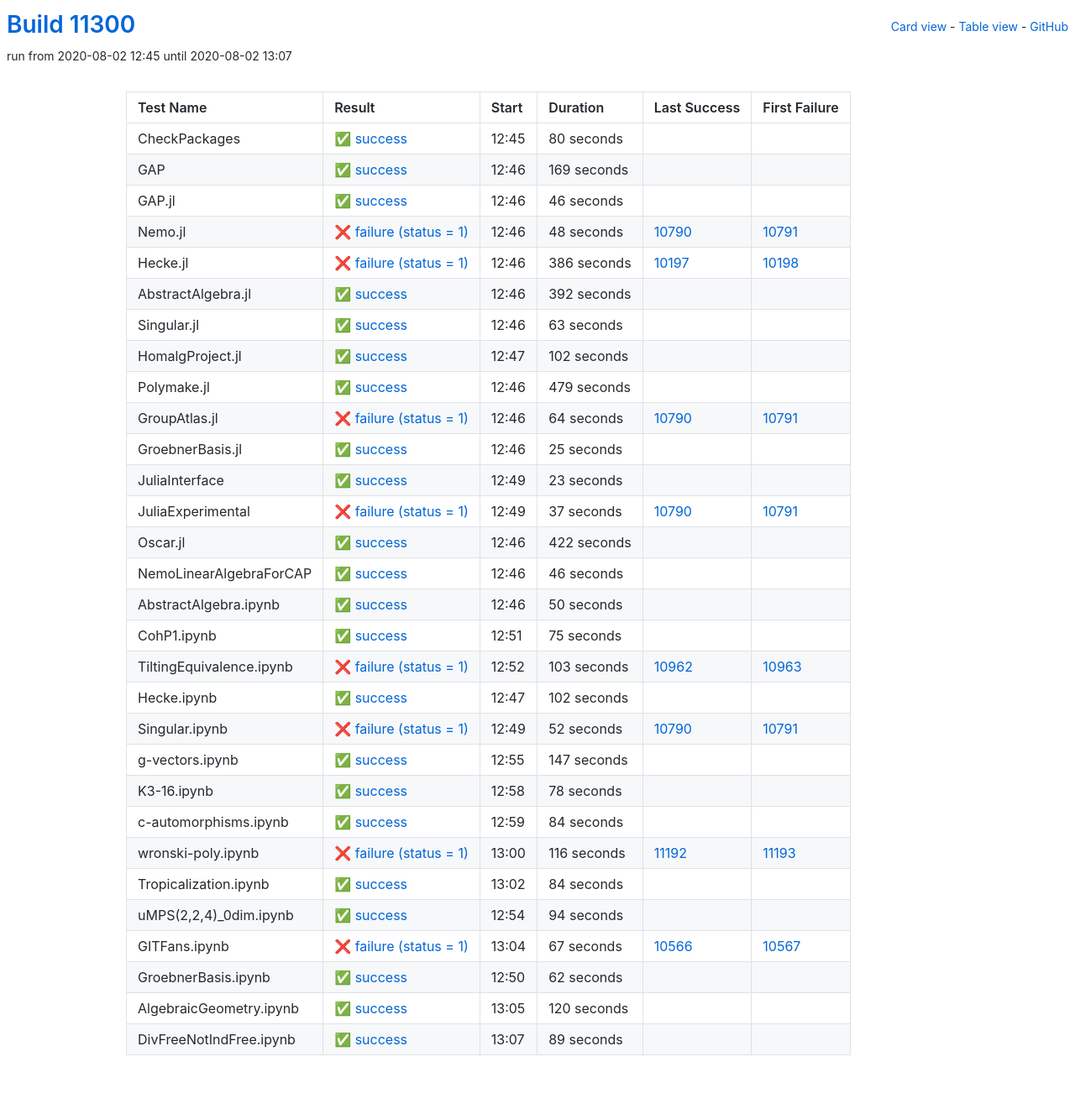
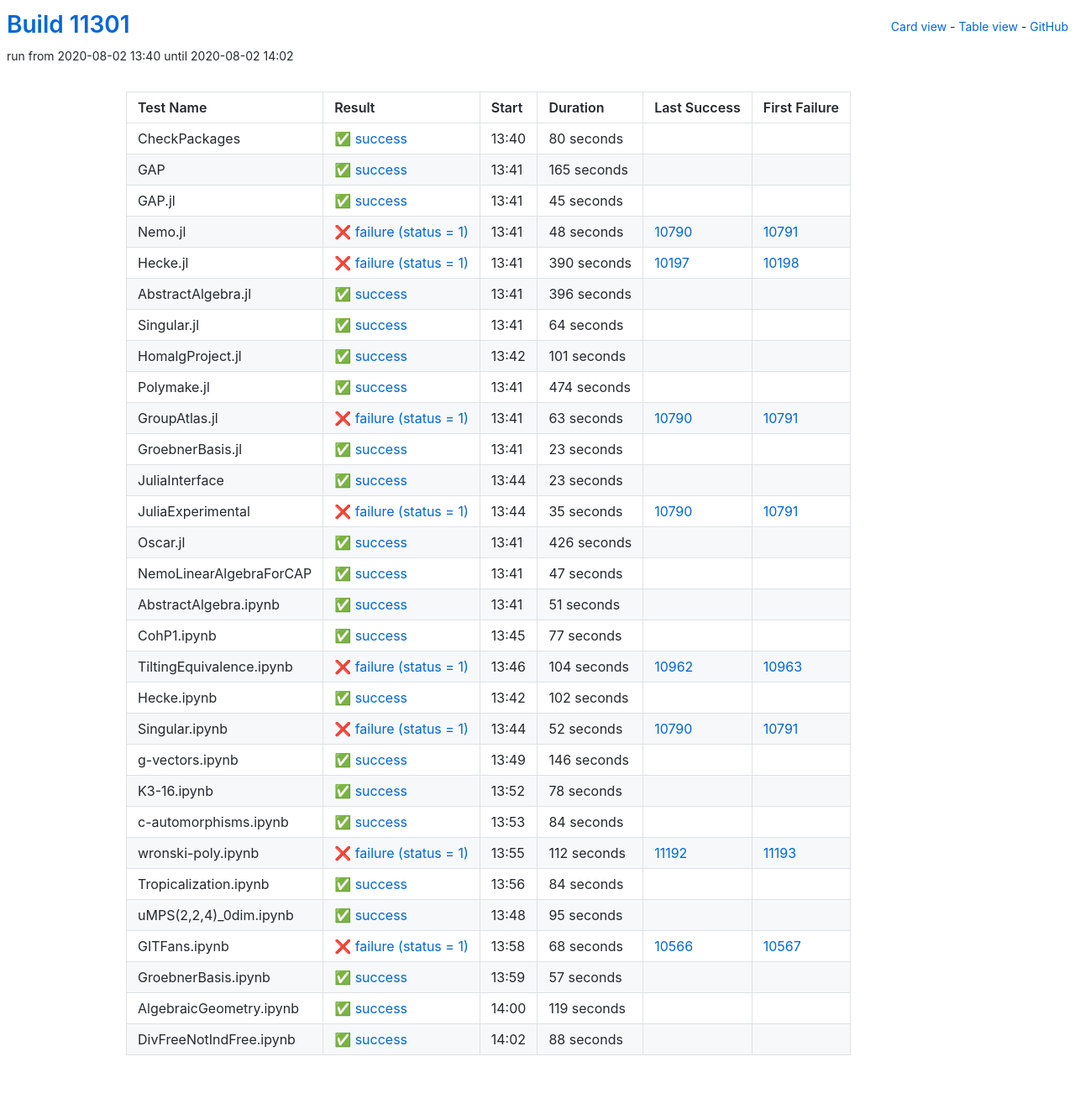
Before and after one commit to oscar-system/oscar-ci-status, a Jekyll site: the page built from table.html, in a window 1280 px wide. Shown: the whole page at 84% size. Built offline with Jekyll 4.4.1, drawn with Linux system fonts in a browser that asks for light colours.

Commit message:
Build #11301

```diff
--- a/_data/ci.yml
+++ b/_data/ci.yml
@@ -1,6 +1,6 @@
 ---
-build: 11300
-build_url: https://oscarci.mathematik.uni-kl.de/job/oscar/11300/
+build: 11301
+build_url: https://oscarci.mathematik.uni-kl.de/job/oscar/11301/
 job: oscar
 organization: oscar-system
 repo: oscar-ci-status
@@ -8,8 +8,8 @@
 tests:
 - name: CheckPackages
   id: checkpackages
-  log: https://oscarci.mathematik.uni-kl.de/job/oscar/11300/artifact/logs/build-11300/CheckPackages.log
-  start: 2020-08-02 12:45
+  log: https://oscarci.mathematik.uni-kl.de/job/oscar/11301/artifact/logs/build-11301/CheckPackages.log
+  start: 2020-08-02 13:40
   success: true
   exitcode: 0
   status: success
@@ -20,32 +20,32 @@
   first_failure_url:
 - name: GAP
   id: gap
-  log: https://oscarci.mathematik.uni-kl.de/job/oscar/11300/artifact/logs/build-11300/GAP.log
-  start: 2020-08-02 12:46
+  log: https://oscarci.mathematik.uni-kl.de/job/oscar/11301/artifact/logs/build-11301/GAP.log
+  start: 2020-08-02 13:41
   success: true
   exitcode: 0
   status: success
-  duration: 169
+  duration: 165
   last_success: false
   last_success_url:
   first_failure: false
   first_failure_url:
 - name: GAP.jl
   id: gap-jl
-  log: https://oscarci.mathematik.uni-kl.de/job/oscar/11300/artifact/logs/build-11300/GAP.jl.log
-  start: 2020-08-02 12:46
+  log: https://oscarci.mathematik.uni-kl.de/job/oscar/11301/artifact/logs/build-11301/GAP.jl.log
+  start: 2020-08-02 13:41
   success: true
   exitcode: 0
   status: success
-  duration: 46
+  duration: 45
   last_success: false
   last_success_url:
   first_failure: false
   first_failure_url:
 - name: Nemo.jl
   id: nemo-jl
-  log: https://oscarci.mathematik.uni-kl.de/job/oscar/11300/artifact/logs/build-11300/Nemo.jl.log
-  start: 2020-08-02 12:46
+  log: https://oscarci.mathematik.uni-kl.de/job/oscar/11301/artifact/logs/build-11301/Nemo.jl.log
+  start: 2020-08-02 13:41
   success: false
   exitcode: 1
   status: failure
@@ -56,92 +56,92 @@
   first_failure_url: https://oscarci.mathematik.uni-kl.de/job/oscar/10791/
 - name: Hecke.jl
   id: hecke-jl
-  log: https://oscarci.mathematik.uni-kl.de/job/oscar/11300/artifact/logs/build-11300/Hecke.jl.log
-  start: 2020-08-02 12:46
+  log: https://oscarci.mathematik.uni-kl.de/job/oscar/11301/artifact/logs/build-11301/Hecke.jl.log
+  start: 2020-08-02 13:41
   success: false
   exitcode: 1
   status: failure
-  duration: 386
+  duration: 390
   last_success: 10197
   last_success_url: https://oscarci.mathematik.uni-kl.de/job/oscar/10197/
   first_failure: 10198
   first_failure_url: https://oscarci.mathematik.uni-kl.de/job/oscar/10198/
 - name: AbstractAlgebra.jl
   id: abstractalgebra-jl
-  log: https://oscarci.mathematik.uni-kl.de/job/oscar/11300/artifact/logs/build-11300/AbstractAlgebra.jl.log
-  start: 2020-08-02 12:46
+  log: https://oscarci.mathematik.uni-kl.de/job/oscar/11301/artifact/logs/build-11301/AbstractAlgebra.jl.log
+  start: 2020-08-02 13:41
   success: true
   exitcode: 0
   status: success
-  duration: 392
+  duration: 396
   last_success: false
   last_success_url:
   first_failure: false
   first_failure_url:
 - name: Singular.jl
   id: singular-jl
-  log: https://oscarci.mathematik.uni-kl.de/job/oscar/11300/artifact/logs/build-11300/Singular.jl.log
-  start: 2020-08-02 12:46
+  log: https://oscarci.mathematik.uni-kl.de/job/oscar/11301/artifact/logs/build-11301/Singular.jl.log
+  start: 2020-08-02 13:41
   success: true
   exitcode: 0
   status: success
-  duration: 63
+  duration: 64
   last_success: false
   last_success_url:
   first_failure: false
   first_failure_url:
 - name: HomalgProject.jl
   id: homalgproject-jl
-  log: https://oscarci.mathematik.uni-kl.de/job/oscar/11300/artifact/logs/build-11300/HomalgProject.jl.log
-  start: 2020-08-02 12:47
+  log: https://oscarci.mathematik.uni-kl.de/job/oscar/11301/artifact/logs/build-11301/HomalgProject.jl.log
+  start: 2020-08-02 13:42
   success: true
   exitcode: 0
   status: success
-  duration: 102
+  duration: 101
   last_success: false
   last_success_url:
   first_failure: false
   first_failure_url:
 - name: Polymake.jl
   id: polymake-jl
-  log: https://oscarci.mathematik.uni-kl.de/job/oscar/11300/artifact/logs/build-11300/Polymake.jl.log
-  start: 2020-08-02 12:46
+  log: https://oscarci.mathematik.uni-kl.de/job/oscar/11301/artifact/logs/build-11301/Polymake.jl.log
+  start: 2020-08-02 13:41
   success: true
   exitcode: 0
   status: success
-  duration: 479
+  duration: 474
   last_success: false
   last_success_url:
   first_failure: false
   first_failure_url:
 - name: GroupAtlas.jl
   id: groupatlas-jl
-  log: https://oscarci.mathematik.uni-kl.de/job/oscar/11300/artifact/logs/build-11300/GroupAtlas.jl.log
-  start: 2020-08-02 12:46
+  log: https://oscarci.mathematik.uni-kl.de/job/oscar/11301/artifact/logs/build-11301/GroupAtlas.jl.log
+  start: 2020-08-02 13:41
   success: false
   exitcode: 1
   status: failure
-  duration: 64
+  duration: 63
   last_success: 10790
   last_success_url: https://oscarci.mathematik.uni-kl.de/job/oscar/10790/
   first_failure: 10791
   first_failure_url: https://oscarci.mathematik.uni-kl.de/job/oscar/10791/
 - name: GroebnerBasis.jl
   id: groebnerbasis-jl
-  log: https://oscarci.mathematik.uni-kl.de/job/oscar/11300/artifact/logs/build-11300/GroebnerBasis.jl.log
-  start: 2020-08-02 12:46
+  log: https://oscarci.mathematik.uni-kl.de/job/oscar/11301/artifact/logs/build-11301/GroebnerBasis.jl.log
+  start: 2020-08-02 13:41
   success: true
   exitcode: 0
   status: success
-  duration: 25
+  duration: 23
   last_success: false
   last_success_url:
   first_failure: false
   first_failure_url:
 - name: JuliaInterface
   id: juliainterface
-  log: https://oscarci.mathematik.uni-kl.de/job/oscar/11300/artifact/logs/build-11300/JuliaInterface.log
-  start: 2020-08-02 12:49
+  log: https://oscarci.mathematik.uni-kl.de/job/oscar/11301/artifact/logs/build-11301/JuliaInterface.log
+  start: 2020-08-02 13:44
   success: true
   exitcode: 0
   status: success
@@ -152,80 +152,80 @@
   first_failure_url:
 - name: JuliaExperimental
   id: juliaexperimental
-  log: https://oscarci.mathematik.uni-kl.de/job/oscar/11300/artifact/logs/build-11300/JuliaExperimental.log
-  start: 2020-08-02 12:49
+  log: https://oscarci.mathematik.uni-kl.de/job/oscar/11301/artifact/logs/build-11301/JuliaExperimental.log
+  start: 2020-08-02 13:44
   success: false
   exitcode: 1
   status: failure
-  duration: 37
+  duration: 35
   last_success: 10790
   last_success_url: https://oscarci.mathematik.uni-kl.de/job/oscar/10790/
   first_failure: 10791
   first_failure_url: https://oscarci.mathematik.uni-kl.de/job/oscar/10791/
 - name: Oscar.jl
   id: oscar-jl
-  log: https://oscarci.mathematik.uni-kl.de/job/oscar/11300/artifact/logs/build-11300/Oscar.jl.log
-  start: 2020-08-02 12:46
+  log: https://oscarci.mathematik.uni-kl.de/job/oscar/11301/artifact/logs/build-11301/Oscar.jl.log
+  start: 2020-08-02 13:41
   success: true
   exitcode: 0
   status: success
-  duration: 422
+  duration: 426
   last_success: false
   last_success_url:
   first_failure: false
   first_failure_url:
 - name: NemoLinearAlgebraForCAP
   id: nemolinearalgebraforcap
-  log: https://oscarci.mathematik.uni-kl.de/job/oscar/11300/artifact/logs/build-11300/NemoLinearAlgebraForCAP.log
-  start: 2020-08-02 12:46
+  log: https://oscarci.mathematik.uni-kl.de/job/oscar/11301/artifact/logs/build-11301/NemoLinearAlgebraForCAP.log
+  start: 2020-08-02 13:41
   success: true
   exitcode: 0
   status: success
-  duration: 46
+  duration: 47
   last_success: false
   last_success_url:
   first_failure: false
   first_failure_url:
 - name: AbstractAlgebra.ipynb
   id: abstractalgebra-ipynb
-  log: https://oscarci.mathematik.uni-kl.de/job/oscar/11300/artifact/logs/build-11300/AbstractAlgebra.ipynb.log
-  start: 2020-08-02 12:46
+  log: https://oscarci.mathematik.uni-kl.de/job/oscar/11301/artifact/logs/build-11301/AbstractAlgebra.ipynb.log
+  start: 2020-08-02 13:41
   success: true
   exitcode: 0
   status: success
-  duration: 50
+  duration: 51
   last_success: false
   last_success_url:
   first_failure: false
   first_failure_url:
 - name: CohP1.ipynb
   id: cohp1-ipynb
-  log: https://oscarci.mathematik.uni-kl.de/job/oscar/11300/artifact/logs/build-11300/CohP1.ipynb.log
-  start: 2020-08-02 12:51
+  log: https://oscarci.mathematik.uni-kl.de/job/oscar/11301/artifact/logs/build-11301/CohP1.ipynb.log
+  start: 2020-08-02 13:45
   success: true
   exitcode: 0
   status: success
-  duration: 75
+  duration: 77
   last_success: false
   last_success_url:
   first_failure: false
   first_failure_url:
 - name: TiltingEquivalence.ipynb
   id: tiltingequivalence-ipynb
-  log: https://oscarci.mathematik.uni-kl.de/job/oscar/11300/artifact/logs/build-11300/TiltingEquivalence.ipynb.log
-  start: 2020-08-02 12:52
+  log: https://oscarci.mathematik.uni-kl.de/job/oscar/11301/artifact/logs/build-11301/TiltingEquivalence.ipynb.log
+  start: 2020-08-02 13:46
   success: false
   exitcode: 1
   status: failure
-  duration: 103
+  duration: 104
   last_success: 10962
   last_success_url: https://oscarci.mathematik.uni-kl.de/job/oscar/10962/
   first_failure: 10963
   first_failure_url: https://oscarci.mathematik.uni-kl.de/job/oscar/10963/
 - name: Hecke.ipynb
   id: hecke-ipynb
-  log: https://oscarci.mathematik.uni-kl.de/job/oscar/11300/artifact/logs/build-11300/Hecke.ipynb.log
-  start: 2020-08-02 12:47
+  log: https://oscarci.mathematik.uni-kl.de/job/oscar/11301/artifact/logs/build-11301/Hecke.ipynb.log
+  start: 2020-08-02 13:42
   success: true
   exitcode: 0
   status: success
@@ -236,8 +236,8 @@
   first_failure_url:
 - name: Singular.ipynb
   id: singular-ipynb
-  log: https://oscarci.mathematik.uni-kl.de/job/oscar/11300/artifact/logs/build-11300/Singular.ipynb.log
-  start: 2020-08-02 12:49
+  log: https://oscarci.mathematik.uni-kl.de/job/oscar/11301/artifact/logs/build-11301/Singular.ipynb.log
+  start: 2020-08-02 13:44
   success: false
   exitcode: 1
   status: failure
@@ -248,20 +248,20 @@
   first_failure_url: https://oscarci.mathematik.uni-kl.de/job/oscar/10791/
 - name: g-vectors.ipynb
   id: g-vectors-ipynb
-  log: https://oscarci.mathematik.uni-kl.de/job/oscar/11300/artifact/logs/build-11300/g-vectors.ipynb.log
-  start: 2020-08-02 12:55
+  log: https://oscarci.mathematik.uni-kl.de/job/oscar/11301/artifact/logs/build-11301/g-vectors.ipynb.log
+  start: 2020-08-02 13:49
   success: true
   exitcode: 0
   status: success
-  duration: 147
+  duration: 146
   last_success: false
   last_success_url:
   first_failure: false
   first_failure_url:
 - name: K3-16.ipynb
   id: k3-16-ipynb
-  log: https://oscarci.mathematik.uni-kl.de/job/oscar/11300/artifact/logs/build-11300/K3-16.ipynb.log
-  start: 2020-08-02 12:58
+  log: https://oscarci.mathematik.uni-kl.de/job/oscar/11301/artifact/logs/build-11301/K3-16.ipynb.log
+  start: 2020-08-02 13:52
   success: true
   exitcode: 0
   status: success
@@ -272,8 +272,8 @@
   first_failure_url:
 - name: c-automorphisms.ipynb
   id: c-automorphisms-ipynb
-  log: https://oscarci.mathematik.uni-kl.de/job/oscar/11300/artifact/logs/build-11300/c-automorphisms.ipynb.log
-  start: 2020-08-02 12:59
+  log: https://oscarci.mathematik.uni-kl.de/job/oscar/11301/artifact/logs/build-11301/c-automorphisms.ipynb.log
+  start: 2020-08-02 13:53
   success: true
   exitcode: 0
   status: success
@@ -284,20 +284,20 @@
   first_failure_url:
 - name: wronski-poly.ipynb
   id: wronski-poly-ipynb
-  log: https://oscarci.mathematik.uni-kl.de/job/oscar/11300/artifact/logs/build-11300/wronski-poly.ipynb.log
-  start: 2020-08-02 13:00
+  log: https://oscarci.mathematik.uni-kl.de/job/oscar/11301/artifact/logs/build-11301/wronski-poly.ipynb.log
+  start: 2020-08-02 13:55
   success: false
   exitcode: 1
   status: failure
-  duration: 116
+  duration: 112
   last_success: 11192
   last_success_url: https://oscarci.mathematik.uni-kl.de/job/oscar/11192/
   first_failure: 11193
   first_failure_url: https://oscarci.mathematik.uni-kl.de/job/oscar/11193/
 - name: Tropicalization.ipynb
   id: tropicalization-ipynb
-  log: https://oscarci.mathematik.uni-kl.de/job/oscar/11300/artifact/logs/build-11300/Tropicalization.ipynb.log
-  start: 2020-08-02 13:02
+  log: https://oscarci.mathematik.uni-kl.de/job/oscar/11301/artifact/logs/build-11301/Tropicalization.ipynb.log
+  start: 2020-08-02 13:56
   success: true
   exitcode: 0
   status: success
@@ -308,60 +308,60 @@
   first_failure_url:
 - name: uMPS(2,2,4)_0dim.ipynb
   id: umps-2-2-4-0dim-ipynb
-  log: https://oscarci.mathematik.uni-kl.de/job/oscar/11300/artifact/logs/build-11300/uMPS-2-2-4-_0dim.ipynb.log
-  start: 2020-08-02 12:54
+  log: https://oscarci.mathematik.uni-kl.de/job/oscar/11301/artifact/logs/build-11301/uMPS-2-2-4-_0dim.ipynb.log
+  start: 2020-08-02 13:48
   success: true
   exitcode: 0
   status: success
-  duration: 94
+  duration: 95
   last_success: false
   last_success_url:
   first_failure: false
   first_failure_url:
 - name: GITFans.ipynb
   id: gitfans-ipynb
-  log: https://oscarci.mathematik.uni-kl.de/job/oscar/11300/artifact/logs/build-11300/GITFans.ipynb.log
-  start: 2020-08-02 13:04
+  log: https://oscarci.mathematik.uni-kl.de/job/oscar/11301/artifact/logs/build-11301/GITFans.ipynb.log
+  start: 2020-08-02 13:58
   success: false
   exitcode: 1
   status: failure
-  duration: 67
+  duration: 68
   last_success: 10566
   last_success_url: https://oscarci.mathematik.uni-kl.de/job/oscar/10566/
   first_failure: 10567
   first_failure_url: https://oscarci.mathematik.uni-kl.de/job/oscar/10567/
 - name: GroebnerBasis.ipynb
   id: groebnerbasis-ipynb
-  log: https://oscarci.mathematik.uni-kl.de/job/oscar/11300/artifact/logs/build-11300/GroebnerBasis.ipynb.log
-  start: 2020-08-02 12:50
+  log: https://oscarci.mathematik.uni-kl.de/job/oscar/11301/artifact/logs/build-11301/GroebnerBasis.ipynb.log
+  start: 2020-08-02 13:59
   success: true
   exitcode: 0
   status: success
-  duration: 62
+  duration: 57
   last_success: false
   last_success_url:
   first_failure: false
   first_failure_url:
 - name: AlgebraicGeometry.ipynb
   id: algebraicgeometry-ipynb
-  log: https://oscarci.mathematik.uni-kl.de/job/oscar/11300/artifact/logs/build-11300/AlgebraicGeometry.ipynb.log
-  start: 2020-08-02 13:05
+  log: https://oscarci.mathematik.uni-kl.de/job/oscar/11301/artifact/logs/build-11301/AlgebraicGeometry.ipynb.log
+  start: 2020-08-02 14:00
   success: true
   exitcode: 0
   status: success
-  duration: 120
+  duration: 119
   last_success: false
   last_success_url:
   first_failure: false
   first_failure_url:
 - name: DivFreeNotIndFree.ipynb
   id: divfreenotindfree-ipynb
-  log: https://oscarci.mathematik.uni-kl.de/job/oscar/11300/artifact/logs/build-11300/DivFreeNotIndFree.ipynb.log
-  start: 2020-08-02 13:07
+  log: https://oscarci.mathematik.uni-kl.de/job/oscar/11301/artifact/logs/build-11301/DivFreeNotIndFree.ipynb.log
+  start: 2020-08-02 14:02
   success: true
   exitcode: 0
   status: success
-  duration: 89
+  duration: 88
   last_success: false
   last_success_url:
   first_failure: false
```
Also changed, not shown: README.md.
